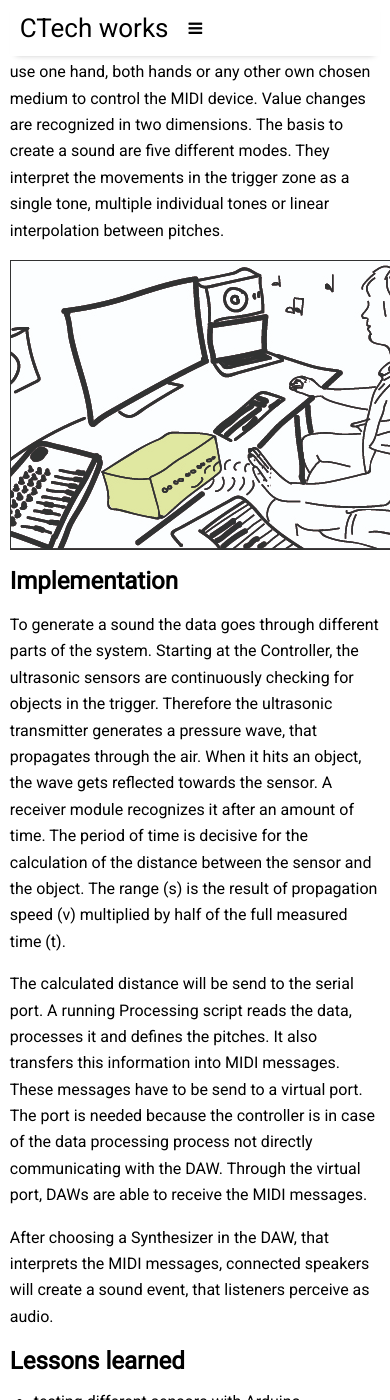
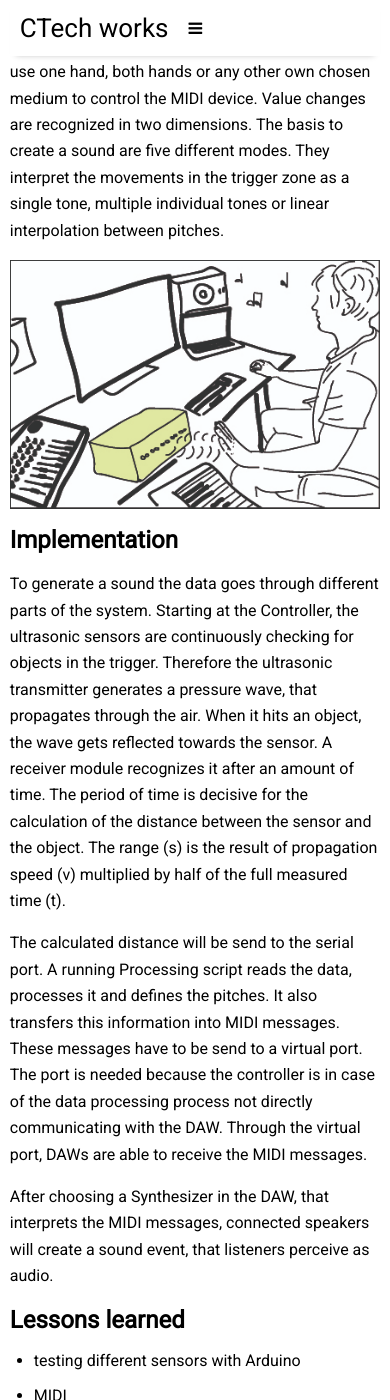
Before and after one commit to ctechfilmuniversity/ctechfilmuniversity.github.io, a Jekyll site: the page built from _posts/projects/2019-10-02-midi-microcontroller.md, in a window 390 px wide and 1400 px high, scrolled down 1015 px. Built offline with Jekyll 4.4.1, drawn with Linux system fonts in a browser that asks for light colours; nearby versions of some CDN libraries.

Commit message:
Fix image in post on mobile

```diff
--- a/assets/css/_sass/_ctech-adaptions.scss
+++ b/assets/css/_sass/_ctech-adaptions.scss
@@ -108,3 +108,7 @@
         display: block;
     }
 }
+
+.img-responsive, article img {
+    max-width: 100%;
+}
```
